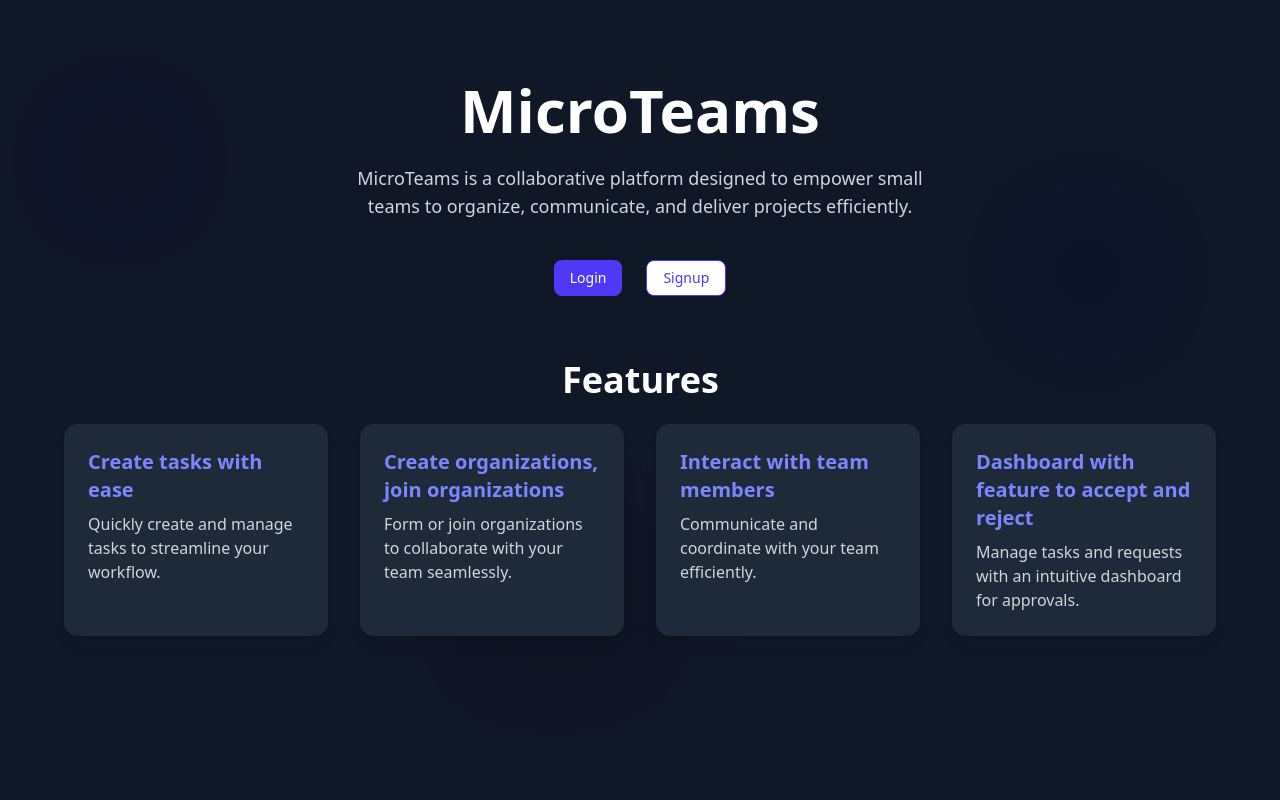
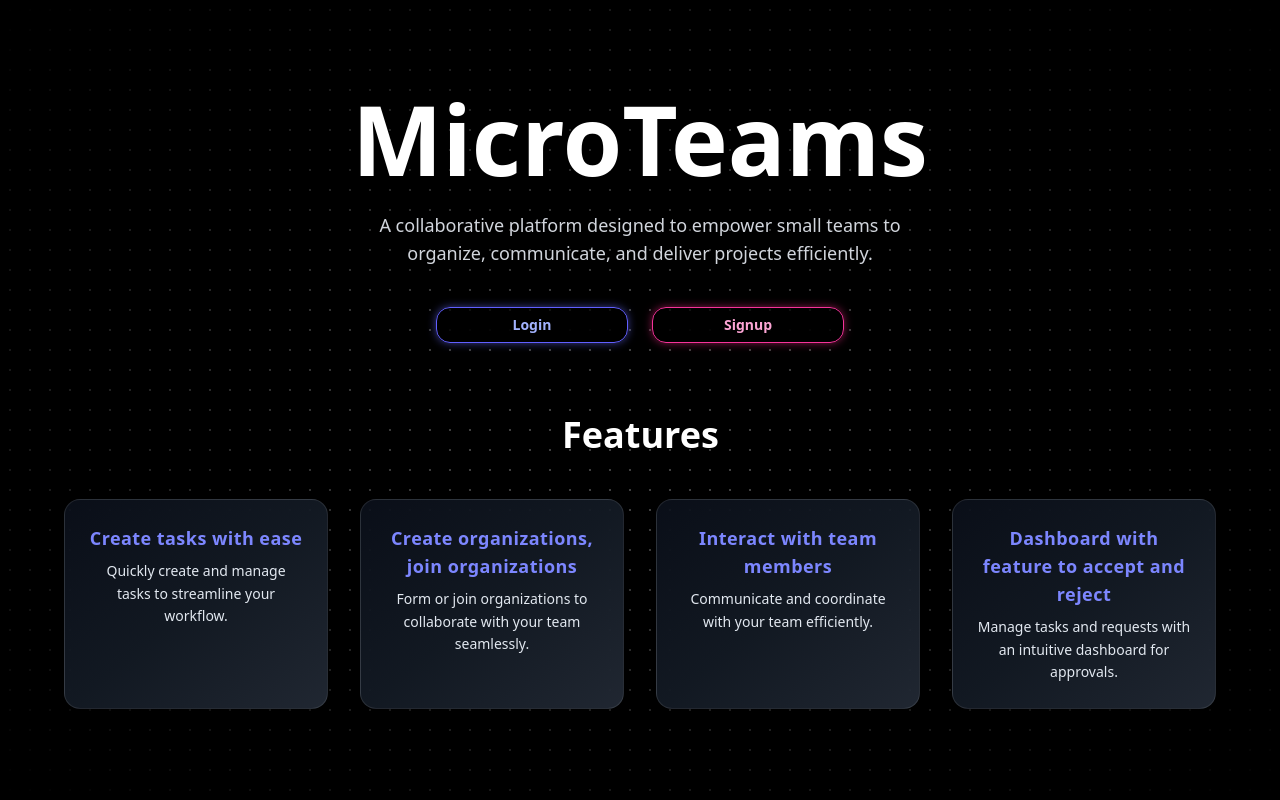
Before and after one commit to KaranNegi20Feb/SaaS-Tasker, a React (Vite) app in the folder frontend/tasker-saas-frontend/: page / in a window 1280 px wide. Built offline with nearby package versions, Linux system fonts and the light colour scheme; no server answers.

Commit message:
heropage update

```diff
--- a/frontend/tasker-saas-frontend/index.html
+++ b/frontend/tasker-saas-frontend/index.html
@@ -4,7 +4,7 @@
     <meta charset="UTF-8" />
     <link rel="icon" type="image/svg+xml" href="/vite.svg" />
     <meta name="viewport" content="width=device-width, initial-scale=1.0" />
-    <title>MicroTasks</title>
+    <title>MicroTeams</title>
   </head>
   <body>
     <div id="root"></div>
--- /dev/null
+++ b/frontend/tasker-saas-frontend/src/components/ui/DotBackgroundDemo.tsx
@@ -0,0 +1,27 @@
+import { cn } from "../../lib/utils";
+import { ReactNode } from "react";
+
+interface DotBackgroundDemoProps {
+  children?: ReactNode;
+}
+
+export function DotBackgroundDemo({ children }: DotBackgroundDemoProps) {
+  return (
+    <div className="relative min-h-screen w-full bg-black">
+      {/* Dot grid background */}
+      <div
+        className={cn(
+          "absolute inset-0",
+          "[background-size:20px_20px]",
+          "[background-image:radial-gradient(#404040_1px,transparent_1px)]"
+        )}
+      />
+      {/* Radial mask overlay */}
+      <div className="pointer-events-none absolute inset-0 bg-black [mask-image:radial-gradient(ellipse_at_center,transparent_20%,black)]" />
+      {/* Content container fills screen and centers */}
+      <div className="relative z-10 flex flex-col items-center justify-center min-h-screen w-full text-center">
+        {children}
+      </div>
+    </div>
+  );
+}
--- a/frontend/tasker-saas-frontend/src/pages/HeroPage.tsx
+++ b/frontend/tasker-saas-frontend/src/pages/HeroPage.tsx
@@ -1,4 +1,4 @@
-import React from 'react';
+import { DotBackgroundDemo } from "../components/ui/DotBackgroundDemo";
 import { motion } from 'framer-motion';
 import BlurText from '../components/ui/BlurText';
 import { Button } from '../components/ui/button';
@@ -17,68 +17,119 @@ const features: Feature[] = [
   { id: 4, title: "Dashboard with feature to accept and reject", description: "Manage tasks and requests with an intuitive dashboard for approvals." },
 ];
 
+// Animation variants
+const fadeUp = {
+  hidden: { opacity: 0, y: 40 },
+  visible: (delay: number) => ({
+    opacity: 1,
+    y: 0,
+    transition: { delay, duration: 0.6, ease: 'easeOut' }
+  })
+};
+
 const cardVariants = {
   hidden: { opacity: 0, scale: 0.8 },
   visible: (i: number) => ({
     opacity: 1,
     scale: 1,
-    transition: { delay: i * 0.15, duration: 0.4 },
+    transition: { delay: i * 0.15 + 1.6, duration: 0.4 }, // Cards after everything else
   }),
 };
 
-const HeroPage: React.FC = () => {
+const HeroPage2 = () => {
   const navigate = useNavigate();
 
   return (
-    <div className="min-h-screen bg-gray-900 flex flex-col items-center py-20 px-6 relative overflow-hidden">
-      {/* Decorative Background Squares */}
-      <div className="absolute top-20 left-10 w-40 h-40 bg-purple-700 rounded-3xl opacity-30 blur-3xl animate-blob animation-delay-2000 mix-blend-multiply" />
-      <div className="absolute top-40 right-20 w-56 h-56 bg-indigo-600 rounded-3xl opacity-25 blur-3xl animate-blob animation-delay-4000 mix-blend-multiply" />
-      <div className="absolute bottom-20 left-1/3 w-64 h-64 bg-pink-700 rounded-3xl opacity-20 blur-3xl animate-blob animation-delay-6000 mix-blend-multiply" />
+    <DotBackgroundDemo>
+      <div className="p-12 flex flex-col items-center justify-center mt-10 md:mt-0 w-full max-w-7xl p-5">
 
-      {/* Main Header */}
+        {/* MicroTeams heading */}
+        <motion.div
+          initial="hidden"
+          animate="visible"
+          variants={fadeUp}
+          custom={0.2}
+        >
           <BlurText
             text="MicroTeams"
             delay={250}
             animateBy="words"
             direction="bottom"
-        className="text-6xl font-extrabold text-white mb-6 select-none relative z-10"
+            className="text-6xl font-extrabold text-white mb-6 select-none relative z-10 md:text-8xl"
           />
+        </motion.div>
 
-      {/* Short description */}
-      <p className="max-w-xl text-center text-gray-300 mb-10 text-lg relative z-10">
-        MicroTeams is a collaborative platform designed to empower small teams to organize, communicate, and deliver projects efficiently.
-      </p>
+        {/* Description */}
+        <motion.p
+          initial="hidden"
+          animate="visible"
+          variants={fadeUp}
+          custom={0.6}
+          className="max-w-xl text-center text-gray-300 mb-10 text-lg relative z-10"
+        >
+          A collaborative platform designed to empower small teams to organize, communicate, and deliver projects efficiently.
+        </motion.p>
 
         {/* Buttons */}
-      <div className="flex space-x-6 mb-16 relative z-10">
+        <div className="flex justify-center items-center w-full">
+  <motion.div
+    initial="hidden"
+    animate="visible"
+    variants={fadeUp}
+    custom={1.0}
+    className="flex flex-col sm:flex-row space-y-4 sm:space-y-0 sm:space-x-6 mb-16 relative z-10 w-full sm:w-auto"
+  >
     <Button
-          variant="default"
       onClick={() => navigate('/login')}
-          className="bg-indigo-600 hover:bg-indigo-700 text-white"
+      className="
+        w-full sm:w-48
+        backdrop-blur-md bg-black/30 border border-indigo-500
+        text-indigo-300 font-semibold px-6 py-3 sm:px-10 rounded-xl
+        shadow-[0_0_8px_rgba(99,102,241,0.6)]
+        hover:shadow-[0_0_20px_rgba(99,102,241,0.8)]
+        hover:border-indigo-400
+        transition duration-300 ease-in-out transform hover:scale-105
+      "
     >
       Login
     </Button>
 
     <Button
-          variant="outline"
       onClick={() => navigate('/signup')}
-          className="border-indigo-600 text-indigo-600 hover:bg-indigo-600 hover:text-white"
+      className="
+        w-full sm:w-48
+        backdrop-blur-md bg-black/30 border border-pink-500
+        text-pink-300 font-semibold px-6 py-3 sm:px-10 rounded-xl
+        shadow-[0_0_8px_rgba(219,39,119,0.6)]
+        hover:shadow-[0_0_20px_rgba(219,39,119,0.8)]
+        hover:border-pink-400
+        transition duration-300 ease-in-out transform hover:scale-105
+      "
     >
       Signup
     </Button>
+  </motion.div>
 </div>
 
-      {/* Features Heading */}
+
+        {/* Features heading */}
+        <motion.div
+          initial="hidden"
+          animate="visible"
+          variants={fadeUp}
+          custom={1.3}
+        >
           <BlurText
             text="Features"
             delay={250}
             animateBy="words"
             direction="bottom"
-        className="text-4xl font-extrabold text-white mb-6 select-none relative z-10"
+            className="text-4xl mt-2 font-extrabold text-white mb-6 select-none relative z-10"
           />
-      {/* Features Grid */}
-      <div className="grid grid-cols-1 sm:grid-cols-2 lg:grid-cols-4 gap-8 max-w-6xl w-full relative z-10">
+        </motion.div>
+
+        {/* Feature cards */}
+        <div className="mt-5 grid grid-cols-1 sm:grid-cols-2 lg:grid-cols-4 gap-8 max-w-6xl w-full relative z-10">
   {features.map((feature, i) => (
     <motion.div
       key={feature.id}
@@ -86,15 +137,28 @@ const HeroPage: React.FC = () => {
       initial="hidden"
       animate="visible"
       variants={cardVariants}
-            className="bg-gray-800 rounded-xl shadow-lg p-6 cursor-default hover:shadow-indigo-500/50 transition-shadow duration-300"
+      className="
+        rounded-2xl p-6 shadow-lg
+        bg-gradient-to-br from-gray-900/60 via-gray-800/60 to-gray-700/60
+        border border-white/10 backdrop-blur-md
+        hover:shadow-[0_0_20px_rgba(99,102,241,0.5)]
+        transition duration-300 ease-in-out transform hover:scale-[1.03]
+      "
     >
-            <h3 className="text-xl font-semibold text-indigo-400 mb-2">{feature.title}</h3>
-            <p className="text-gray-300">{feature.description}</p>
+      <h3 className="text-lg font-bold text-indigo-400 mb-2 tracking-wide">
+  {feature.title}
+</h3>
+<p className="text-sm text-slate-200 leading-relaxed">
+  {feature.description}
+</p>
+
     </motion.div>
   ))}
 </div>
+
       </div>
+    </DotBackgroundDemo>
   );
 };
 
-export default HeroPage;
+export default HeroPage2;
```
Lines whose indentation alone changed are shown as unchanged.
